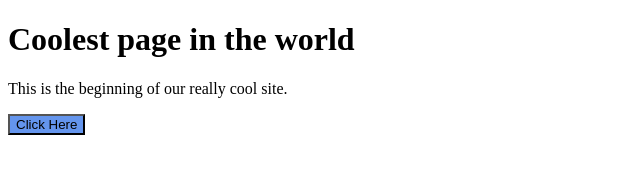
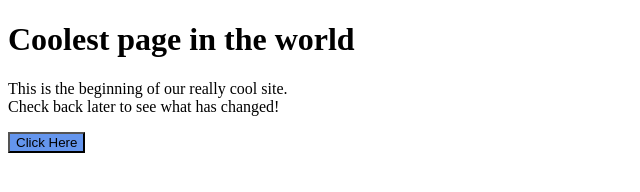
Before and after one commit to grantism/gitDemo, a plain HTML site: page index.html in a window 1280 px wide. Shown: the whole page, without its empty margins (0-640 px from the left). Drawn offline with Linux system fonts and the light colour scheme.

Commit message:
[User A] Update body copy.

```diff
--- a/index.html
+++ b/index.html
@@ -11,7 +11,8 @@
 <body>
 <h1>Coolest page in the world</h1>
 <p>
-    This is the beginning of our really cool site.
+    This is the beginning of our really cool site.<br>
+    Check back later to see what has changed!
 </p>
 
 <input type="button" onclick="location.href='https://3dsafety.com.au'" value="Click Here">
```
